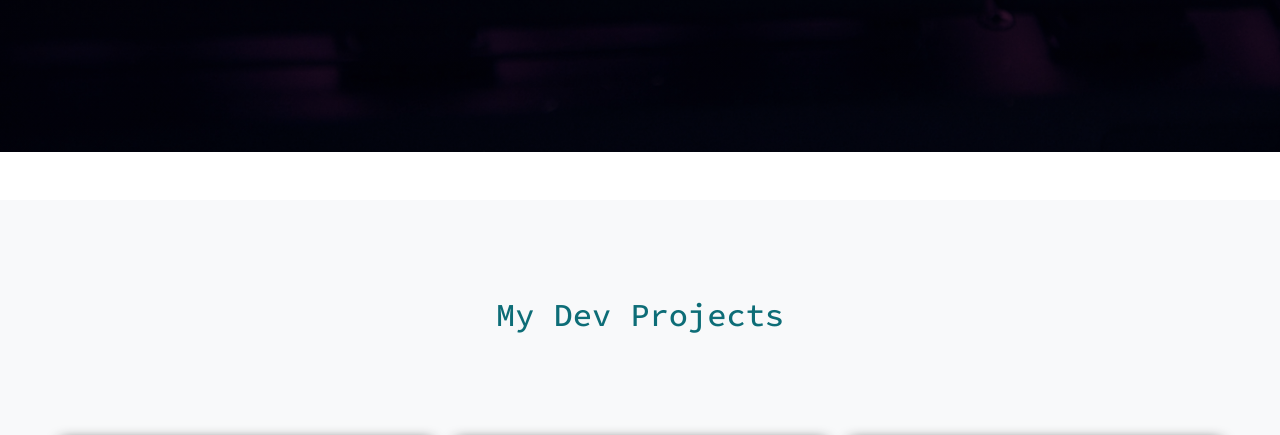
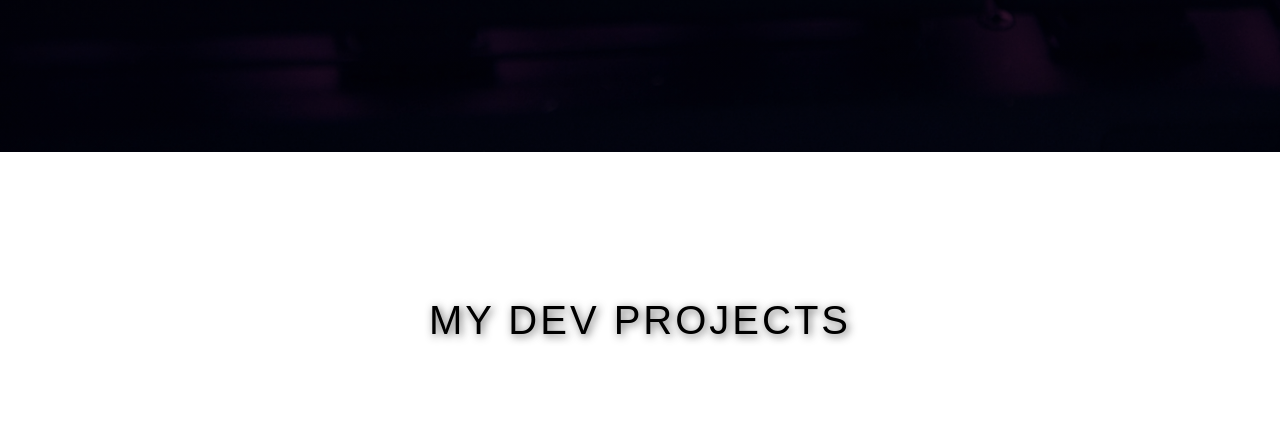
Before and after one commit to alissatroiano/portfolio, a Django app: page / in a window 1280 px wide. Shown: the part 721-1156 px from the top of the page. Run offline with Django 3.2, Linux system fonts and the light colour scheme; some web fonts are replaced.

Commit message:
Update homepage with section titles, background color and links

```diff
--- a/homepage/templates/homepage/index.html
+++ b/homepage/templates/homepage/index.html
@@ -24,7 +24,7 @@
 	</div>
 
 	<!--Project Display https://codepen.io/mhhasan320/pen/BwqvLL -->
-<section class="project-cta container-fluid bg-light text-light py-5 my-5" id="projects">
+<section class="project-cta container-fluid text-light py-5 my-5" id="projects">
     <div class="row d-flex text-dark g-4 p-5">
         <div class="col-12">
             <h2 class="section-title">My Dev Projects</h2>
--- a/static/css/base.css
+++ b/static/css/base.css
@@ -21,9 +21,14 @@ h1#title {
 	letter-spacing: 5px;
 }
 
+
 h2.section-title {
-  font-family: 'Source Code Pro', monospace;
-  color:rgb(13, 109, 119);
+  font-family: 'Futura-PT', sans-serif;
+  text-transform: uppercase;
+  letter-spacing: 3px;
+  font-size: 2.5rem;
+  color:rgb(0, 0, 0);
+  text-shadow: 0.05em 0.05em 0.2em rgba(75, 75, 75, 0.9);
   text-align: center;
 }
 
--- a/templates/base.html
+++ b/templates/base.html
@@ -40,10 +40,10 @@
 
 			<ul class="nav nav-pills">
 				<li class="nav-item"><a href="#" class="nav-link active" aria-current="page">Home</a></li>
-				<li class="nav-item"><a href="#" class="nav-link">Projects</a></li>
+				<li class="nav-item"><a href="#about" class="nav-link">About</a></li>
+				<li class="nav-item"><a href="#projects" class="nav-link">Projects</a></li>
 				<li class="nav-item"><a href="#" class="nav-link">Resume</a></li>
-				<li class="nav-item"><a href="#" class="nav-link">About</a></li>
-				<li class="nav-item"><a href="#" class="nav-link">Contact</a></li>
+				<li class="nav-item"><a href="#contact" class="nav-link">Contact</a></li>
 			</ul>
 		</header>
 	</div>
```
